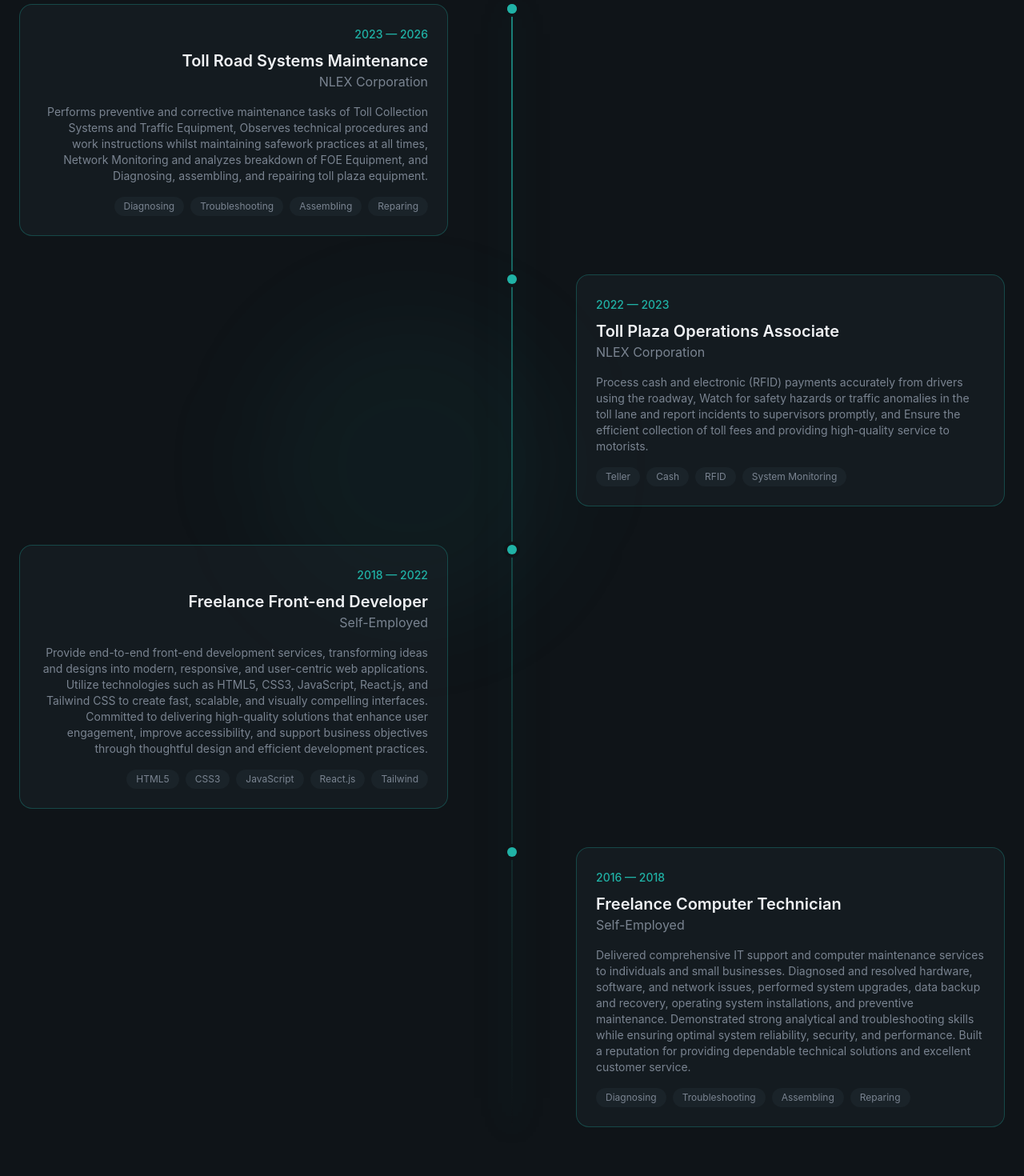
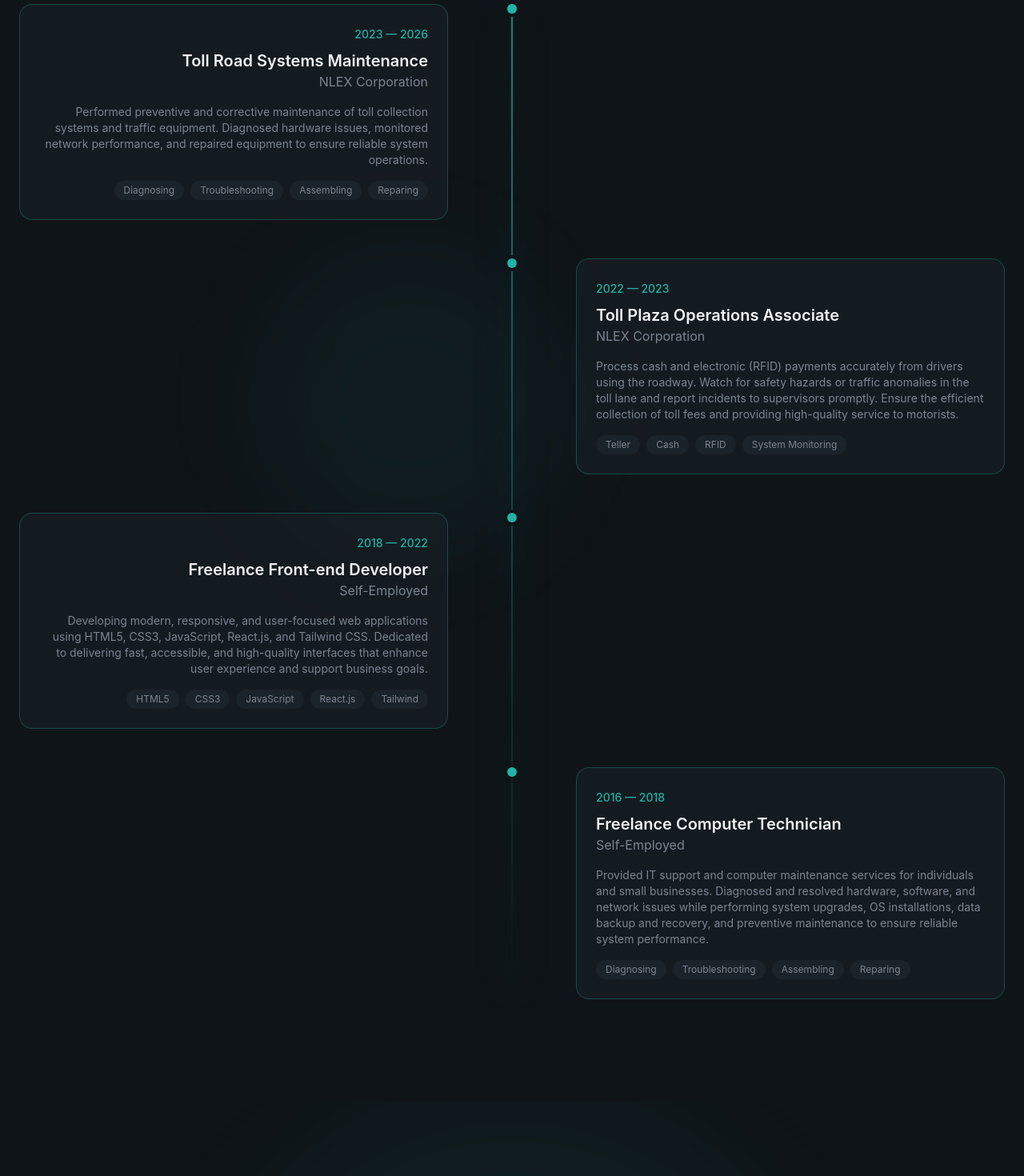
Before and after one commit to SLDRamon/Personal-Portfolio, a React (Vite) app: page / in a window 1280 px wide. Shown: the part 4220-5690 px from the top of the page at 80% size. Built offline with nearby package versions, Linux system fonts and the light colour scheme.

Commit message:
Some changes
Experience section - To fix the content in timeline

```diff
--- a/src/sections/Experience.jsx
+++ b/src/sections/Experience.jsx
@@ -4,7 +4,7 @@
     role: "Toll Road Systems Maintenance",
     company: "NLEX Corporation",
     description:
-      "Performs preventive and corrective maintenance tasks of Toll Collection Systems and Traffic Equipment, Observes technical procedures and work instructions whilst maintaining safework practices at all times, Network Monitoring and analyzes breakdown of FOE Equipment, and Diagnosing, assembling, and repairing toll plaza equipment.",
+      "Performed preventive and corrective maintenance of toll collection systems and traffic equipment. Diagnosed hardware issues, monitored network performance, and repaired equipment to ensure reliable system operations.",
     technologies: ["Diagnosing", "Troubleshooting", "Assembling", "Reparing",],
     current: true,
   },
@@ -13,7 +13,7 @@
     role: "Toll Plaza Operations Associate",
     company: "NLEX Corporation",
     description:
-      "Process cash and electronic (RFID) payments accurately from drivers using the roadway, Watch for safety hazards or traffic anomalies in the toll lane and report incidents to supervisors promptly, and Ensure the efficient collection of toll fees and providing high-quality service to motorists.",
+      "Process cash and electronic (RFID) payments accurately from drivers using the roadway. Watch for safety hazards or traffic anomalies in the toll lane and report incidents to supervisors promptly. Ensure the efficient collection of toll fees and providing high-quality service to motorists.",
     technologies: ["Teller", "Cash", "RFID", "System Monitoring"],
     current: false,
   },
@@ -22,7 +22,7 @@
     role: "Freelance Front-end Developer",
     company: "Self-Employed",
     description:
-      "Provide end-to-end front-end development services, transforming ideas and designs into modern, responsive, and user-centric web applications. Utilize technologies such as HTML5, CSS3, JavaScript, React.js, and Tailwind CSS to create fast, scalable, and visually compelling interfaces. Committed to delivering high-quality solutions that enhance user engagement, improve accessibility, and support business objectives through thoughtful design and efficient development practices.",
+      "Developing modern, responsive, and user-focused web applications using HTML5, CSS3, JavaScript, React.js, and Tailwind CSS. Dedicated to delivering fast, accessible, and high-quality interfaces that enhance user experience and support business goals.",
     technologies: ["HTML5", "CSS3", "JavaScript", "React.js", "Tailwind"],
     current: false,
   },
@@ -31,7 +31,7 @@
     role: "Freelance Computer Technician",
     company: "Self-Employed",
     description:
-      "Delivered comprehensive IT support and computer maintenance services to individuals and small businesses. Diagnosed and resolved hardware, software, and network issues, performed system upgrades, data backup and recovery, operating system installations, and preventive maintenance. Demonstrated strong analytical and troubleshooting skills while ensuring optimal system reliability, security, and performance. Built a reputation for providing dependable technical solutions and excellent customer service.",
+      "Provided IT support and computer maintenance services for individuals and small businesses. Diagnosed and resolved hardware, software, and network issues while performing system upgrades, OS installations, data backup and recovery, and preventive maintenance to ensure reliable system performance.",
     technologies: ["Diagnosing", "Troubleshooting", "Assembling", "Reparing"],
     current: false,
   },
@@ -76,7 +76,7 @@
                         </div>
 
                         {/* Content */}
-                        <div className={`md:pl-0 ${idx % 2 === 0 ? "md:pr-16 md:text-right" : "md:col-start-2 md:pl-16"}`}>
+                        <div className={`p1-0 md:pl-0 ${idx % 2 === 0 ? "md:pr-16 md:text-right" : "md:col-start-2 md:pl-16"}`}>
                             <div className={`glass p-6 rounded-2xl border border-primary/30 hover:border-primary/50 transition-all duration-500`}>
                                 <span className="text-sm text-primary font-medium">{exp.period}</span>
                                 <h3 className="text-xl font-semibold mt-2">{exp.role}</h3>
```
